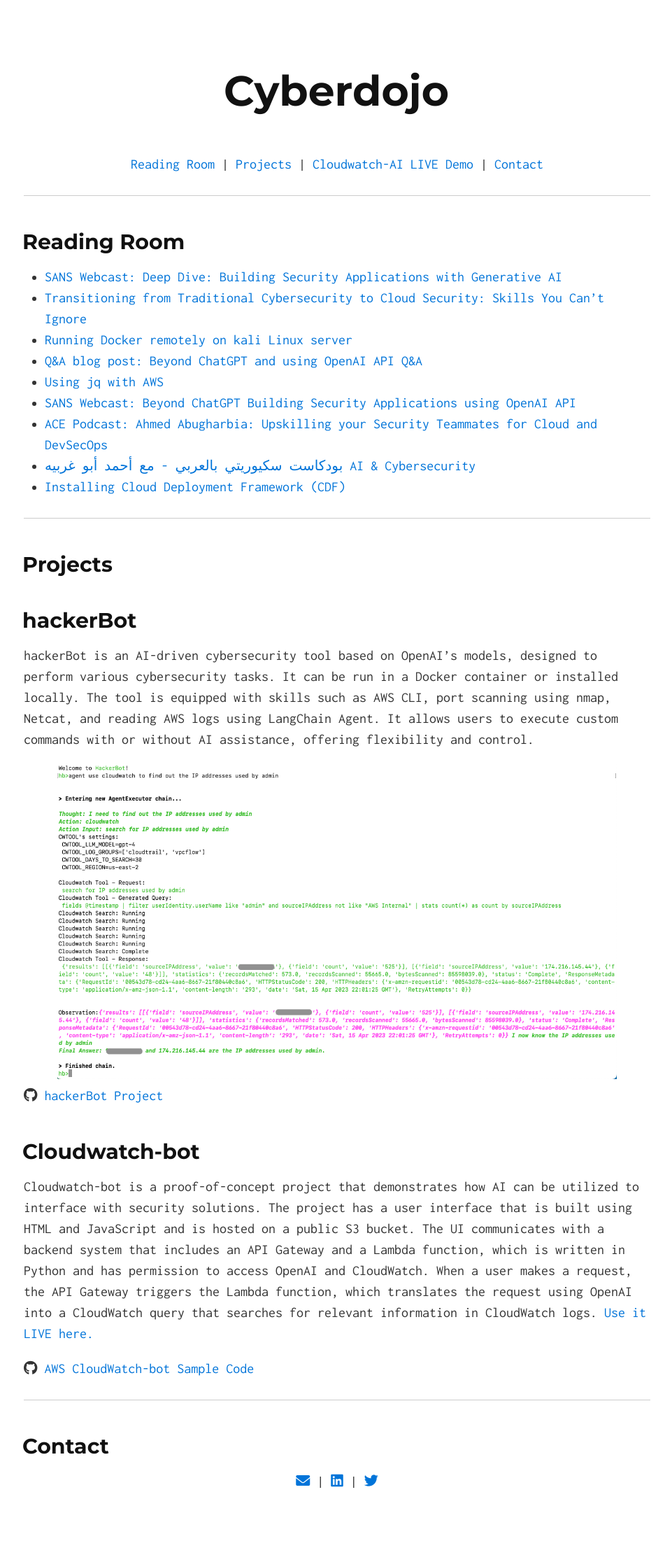
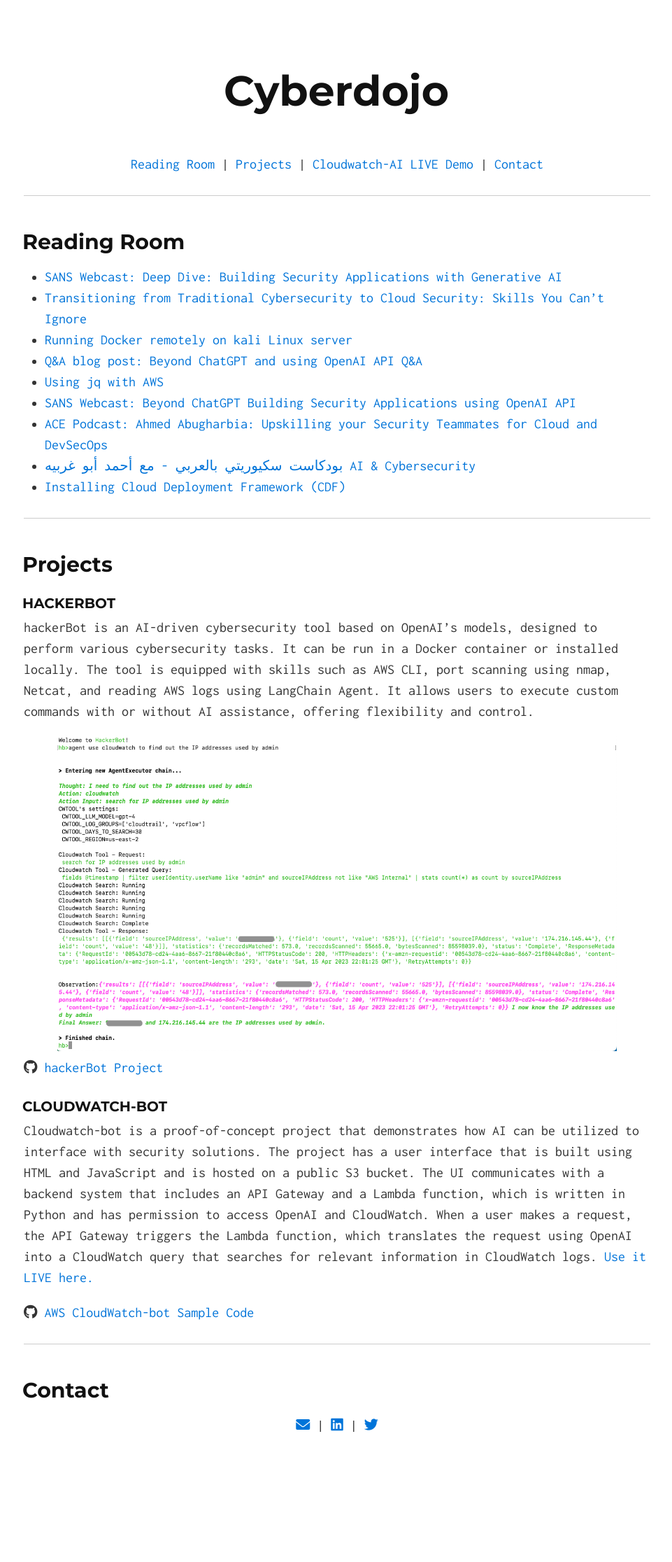
Before and after one commit to Ahmed-AG/cyberdojo-page, a Jekyll site: the page built from index.md, in a window 1280 px wide. Shown: the whole page at 70% size, without its empty margins (158-1119 px from the left). Built offline with Jekyll 4.4.1, drawn with Linux system fonts in a browser that asks for light colours; our own code applies the rules of GitHub Pages for plain Markdown files; after the commit the page ends 2152 px from its top, so only the background shows below that.

```diff
--- a/index.md
+++ b/index.md
@@ -18,7 +18,7 @@
 ## <a id="research-projects"></a>Projects
 <!-- - [hackerBot](/projects/hackerbot.md)
 - [Cloudwatch-bot](/projects/cloudwatch-bot.md) -->
-## hackerBot
+### hackerBot
 hackerBot is an AI-driven cybersecurity tool based on OpenAI's models, designed to perform various cybersecurity tasks. It can be run in a Docker container or installed locally. The tool is equipped with skills such as AWS CLI, port scanning using nmap, Netcat, and reading AWS logs using LangChain Agent. It allows users to execute custom commands with or without AI assistance, offering flexibility and control.
 
 <center>
@@ -27,7 +27,7 @@
 
 <i class="fab fa-github"></i> [hackerBot Project](https://github.com/Ahmed-AG/hackerbot){:target="_blank"}
 
-## Cloudwatch-bot
+### Cloudwatch-bot
 Cloudwatch-bot is a proof-of-concept project that demonstrates how AI can be utilized to interface with security solutions. The project has a user interface that is built using HTML and JavaScript and is hosted on a public S3 bucket. The UI communicates with a backend system that includes an API Gateway and a Lambda function, which is written in Python and has permission to access OpenAI and CloudWatch. When a user makes a request, the API Gateway triggers the Lambda function, which translates the request using OpenAI into a CloudWatch query that searches for relevant information in CloudWatch logs. <a id="cloudwatch-bot-demo"></a>[Use it LIVE here.](/cloudwatch-bot.html){:target="_blank"}
 
 <i class="fab fa-github"></i> [AWS CloudWatch-bot Sample Code](https://github.com/Ahmed-AG/Cloudwatch-bot){:target="_blank"}
```
